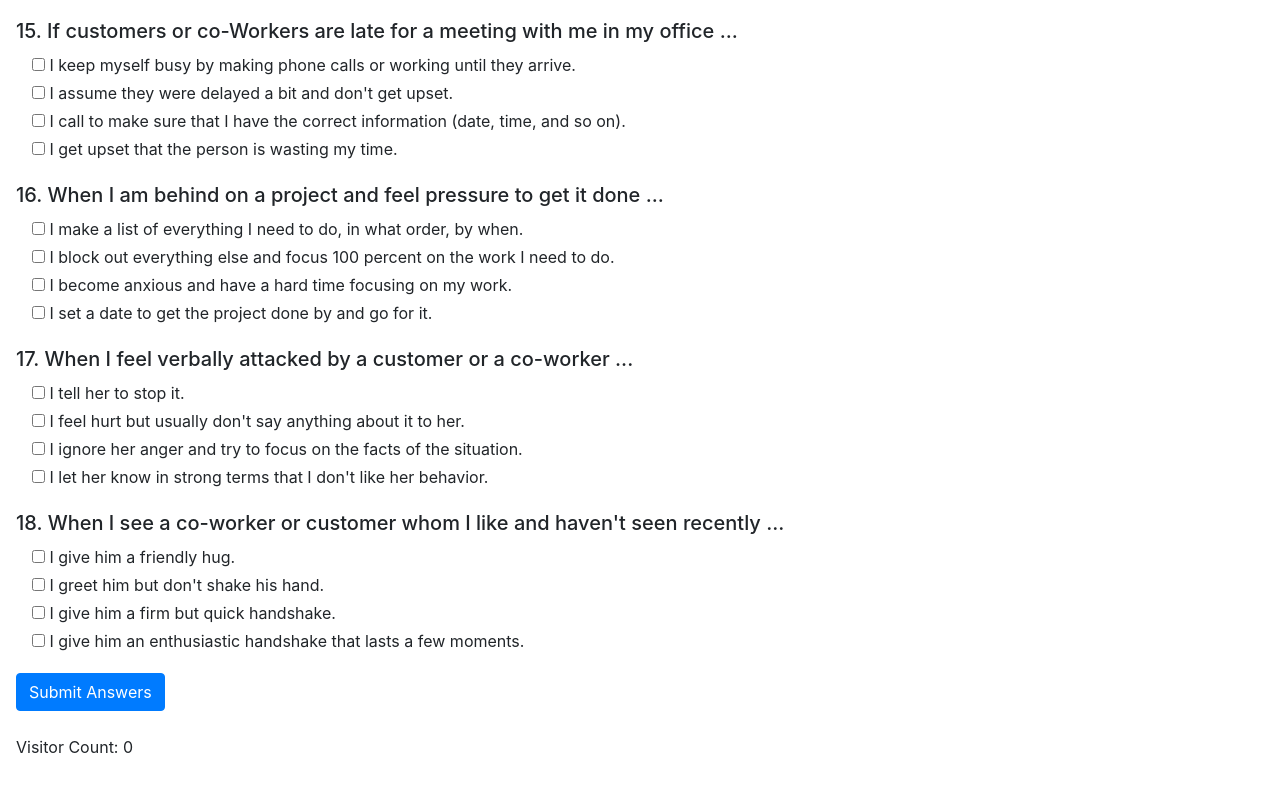
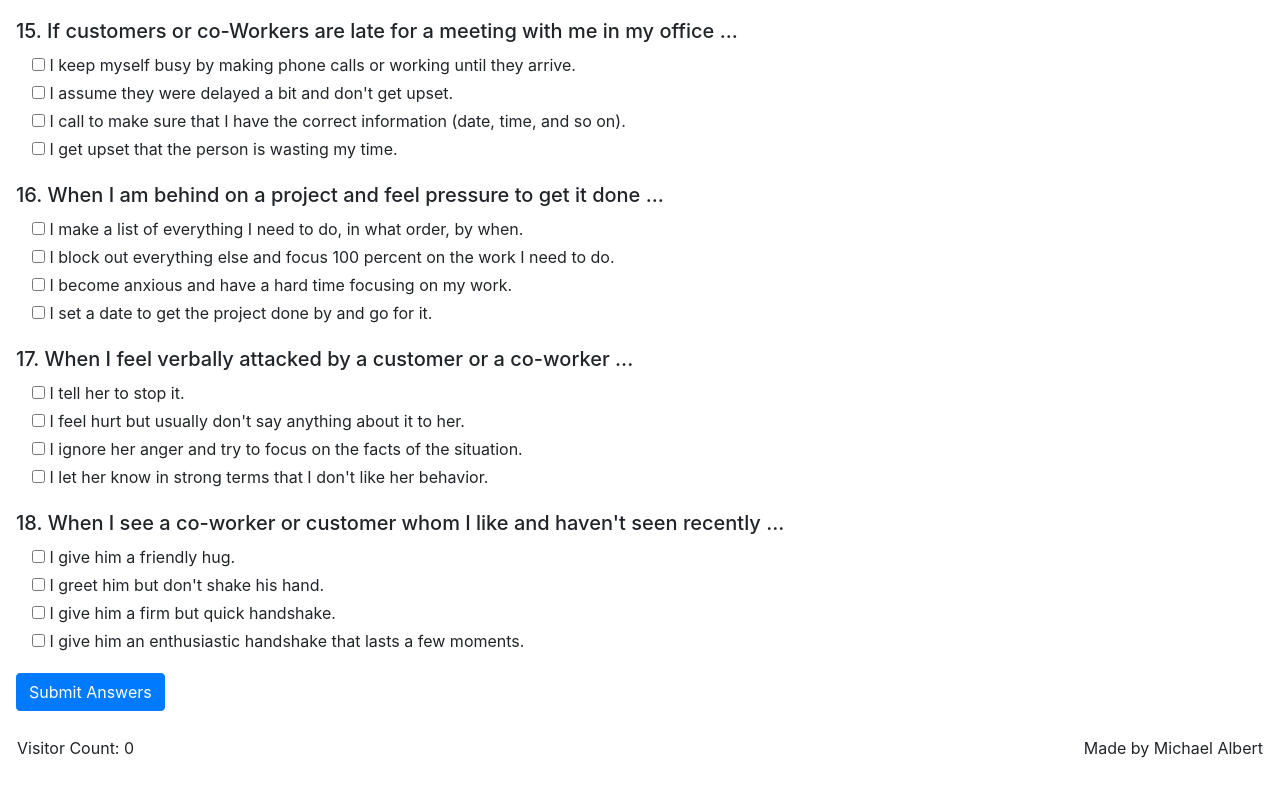
Before and after one commit to the-michael-albert/social-style-behavior-test, a plain HTML site: page index.html in a window 1280 px wide. Shown: the part 2359-3152 px from the top of the page. Drawn offline with nearby package versions, Linux system fonts and the light colour scheme; no server answers.

Commit message:
hehe added watermark

```diff
--- a/index.html
+++ b/index.html
@@ -46,7 +46,18 @@
 <button  class="btn btn-primary post-q" style="display: none;" onclick="screenshotResults()">Save Results</button>
 <br>
 
-<p style="user-select: none">Visitor Count: <span id="visitor-count">0</span></p>
+<table style="width: 100%;">
+    <tr>
+        <td style="text-align: left;">
+            <p style="user-select: none">Visitor Count: <span id="visitor-count">0</span></p>
+
+        </td>
+        <td style="text-align: right;">
+            <p style="user-select: none">Made by Michael Albert</p>
+
+        </td>
+    </tr>
+
 <script>
 function screenshotResults(){
     html2canvas(document.getElementById("results")).then(function(canvas) {
@@ -65,7 +76,7 @@ function screenshotResults(){
 <script>
         // check localstorage for session
     if(localStorage.getItem("session") == null){
-        debugger
+
         // if no session, create one
         localStorage.setItem("session", Math.random().toString(36).substring(2, 15) + Math.random().toString(36).substring(2, 15));
         // send get request to https://sitevisitor.michaelalbert.org/add-visitor?site=surveycss350
@@ -78,7 +89,7 @@ function screenshotResults(){
         xhr.send();
     } else {
 
-        debugger
+
 
         //get visitor count from https://sitevisitor.michaelalbert.org/visitor-count?site=surveycss350
 
@@ -89,7 +100,7 @@ function screenshotResults(){
 
         xhr.open("GET", url, true);
         xhr.onreadystatechange = function() {
-        debugger
+
 
             if (xhr.readyState == 4) {
                 var count = xhr.responseText;
```
